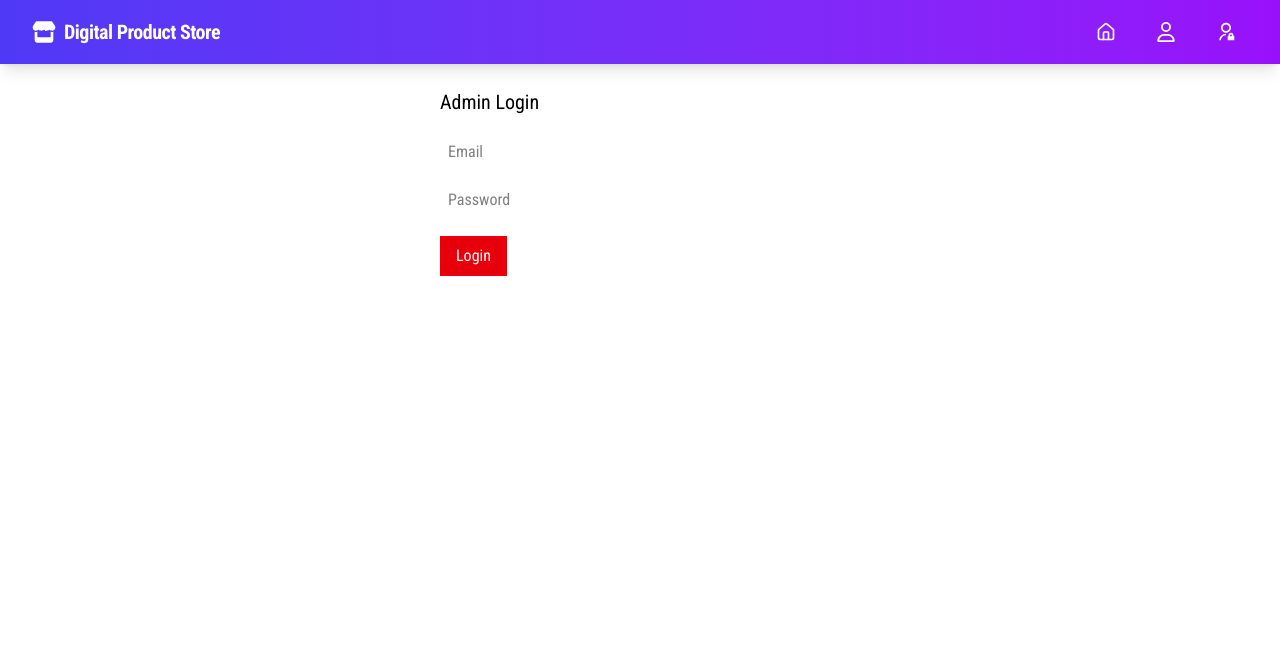
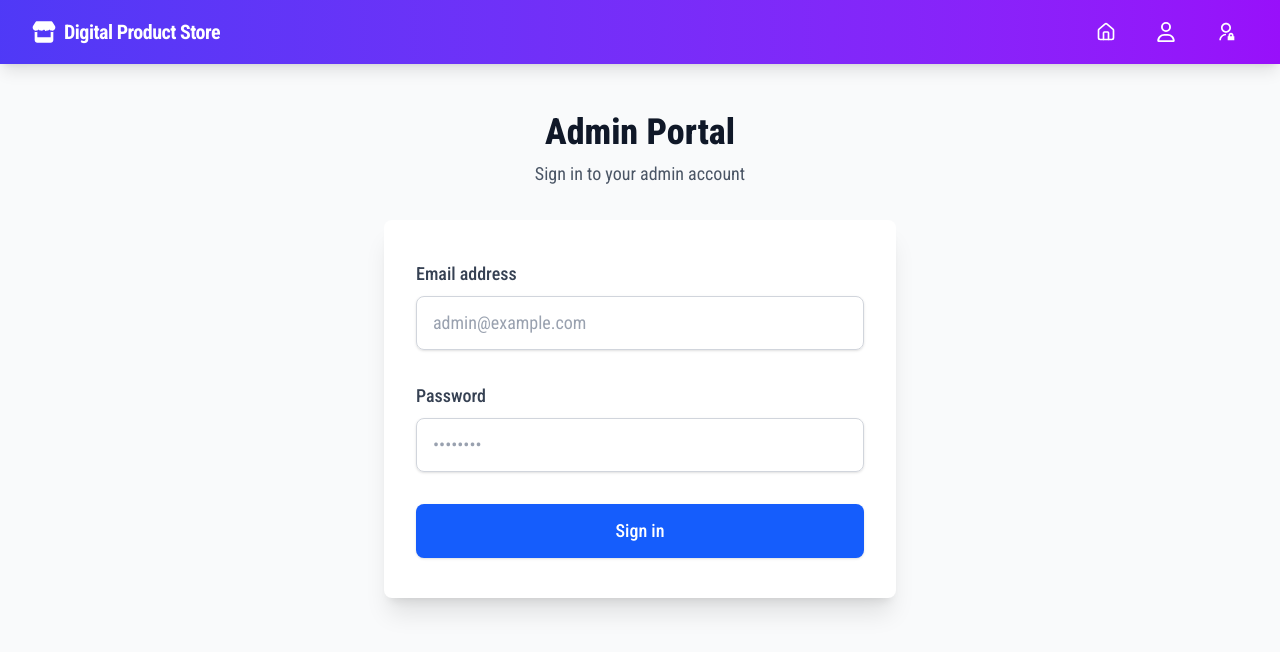
Before and after one commit to SyedSohail786/Subscription-Based-Products, a React (Vite) app in the folder frontend/: page /admin/login in a window 1280 px wide. Shown: the top 652 px of the page. Built offline with nearby package versions, Linux system fonts and the light colour scheme; no server answers; a web font is replaced by a local one.

Commit message:
enhanced admin login

```diff
--- a/frontend/src/pages/admin/AdminLogin.jsx
+++ b/frontend/src/pages/admin/AdminLogin.jsx
@@ -8,6 +8,7 @@ const AdminLogin = () => {
   const [password, setPassword] = useState("");
   const { login } = useAuthStore();
   const navigate = useNavigate();
+
   const handleLogin = async () => {
     try {
       await login({ email, password }, "admin");
@@ -18,12 +19,76 @@ const AdminLogin = () => {
     }
   };
 
+  const handleSubmit = (e) => {
+    e.preventDefault();
+    handleLogin();
+  };
+
   return (
-    <div className="p-6 max-w-md mx-auto">
-      <h2 className="text-xl mb-4">Admin Login</h2>
-      <input placeholder="Email" onChange={e => setEmail(e.target.value)} className="block mb-2 w-full p-2" />
-      <input type="password" placeholder="Password" onChange={e => setPassword(e.target.value)} className="block mb-4 w-full p-2" />
-      <button onClick={handleLogin} className="bg-red-600 text-white px-4 py-2">Login</button>
+    <div className="bg-gray-50" style={{ minHeight: 'calc(100vh - 64px)' }}> {/* Adjust 64px to your navbar height */}
+      <div className="flex flex-col justify-center py-12 sm:px-6 lg:px-8 h-full">
+        <div className="sm:mx-auto sm:w-full sm:max-w-lg"> {/* Increased max width */}
+          <h2 className="text-center text-4xl font-extrabold text-gray-900 mb-2"> {/* Larger text */}
+            Admin Portal
+          </h2>
+          <p className="text-center text-lg text-gray-600"> {/* Larger text */}
+            Sign in to your admin account
+          </p>
+        </div>
+
+        <div className="mt-8 sm:mx-auto sm:w-full sm:max-w-lg"> {/* Increased max width */}
+          <div className="bg-white py-10 px-8 shadow-xl sm:rounded-lg"> {/* Increased padding */}
+            <form className="space-y-8" onSubmit={handleSubmit}> {/* Increased spacing */}
+              <div>
+                <label htmlFor="email" className="block text-lg font-medium text-gray-700 mb-2"> {/* Larger text */}
+                  Email address
+                </label>
+                <div className="mt-1">
+                  <input
+                    id="email"
+                    name="email"
+                    type="email"
+                    autoComplete="email"
+                    required
+                    value={email}
+                    onChange={(e) => setEmail(e.target.value)}
+                    className="text-lg appearance-none block w-full px-4 py-3 border border-gray-300 rounded-lg shadow-sm placeholder-gray-400 focus:outline-none focus:ring-blue-500 focus:border-blue-500" /* Larger input */
+                    placeholder="admin@example.com"
+                  />
+                </div>
+              </div>
+
+              <div>
+                <label htmlFor="password" className="block text-lg font-medium text-gray-700 mb-2"> {/* Larger text */}
+                  Password
+                </label>
+                <div className="mt-1">
+                  <input
+                    id="password"
+                    name="password"
+                    type="password"
+                    autoComplete="current-password"
+                    required
+                    value={password}
+                    onChange={(e) => setPassword(e.target.value)}
+                    className="text-lg appearance-none block w-full px-4 py-3 border border-gray-300 rounded-lg shadow-sm placeholder-gray-400 focus:outline-none focus:ring-blue-500 focus:border-blue-500" /* Larger input */
+                    placeholder="••••••••"
+                  />
+                </div>
+              </div>
+
+              <div>
+                <button
+                  type="submit"
+                  className="w-full flex justify-center py-3 px-4 border border-transparent rounded-lg shadow-sm text-lg font-medium text-white bg-blue-600 hover:bg-blue-700 focus:outline-none focus:ring-2 focus:ring-offset-2 focus:ring-blue-500" /* Larger button */
+                >
+                  Sign in
+                </button>
+              </div>
+            </form>
+          </div>
+        </div>
+      </div>
     </div>
   );
 };
```
